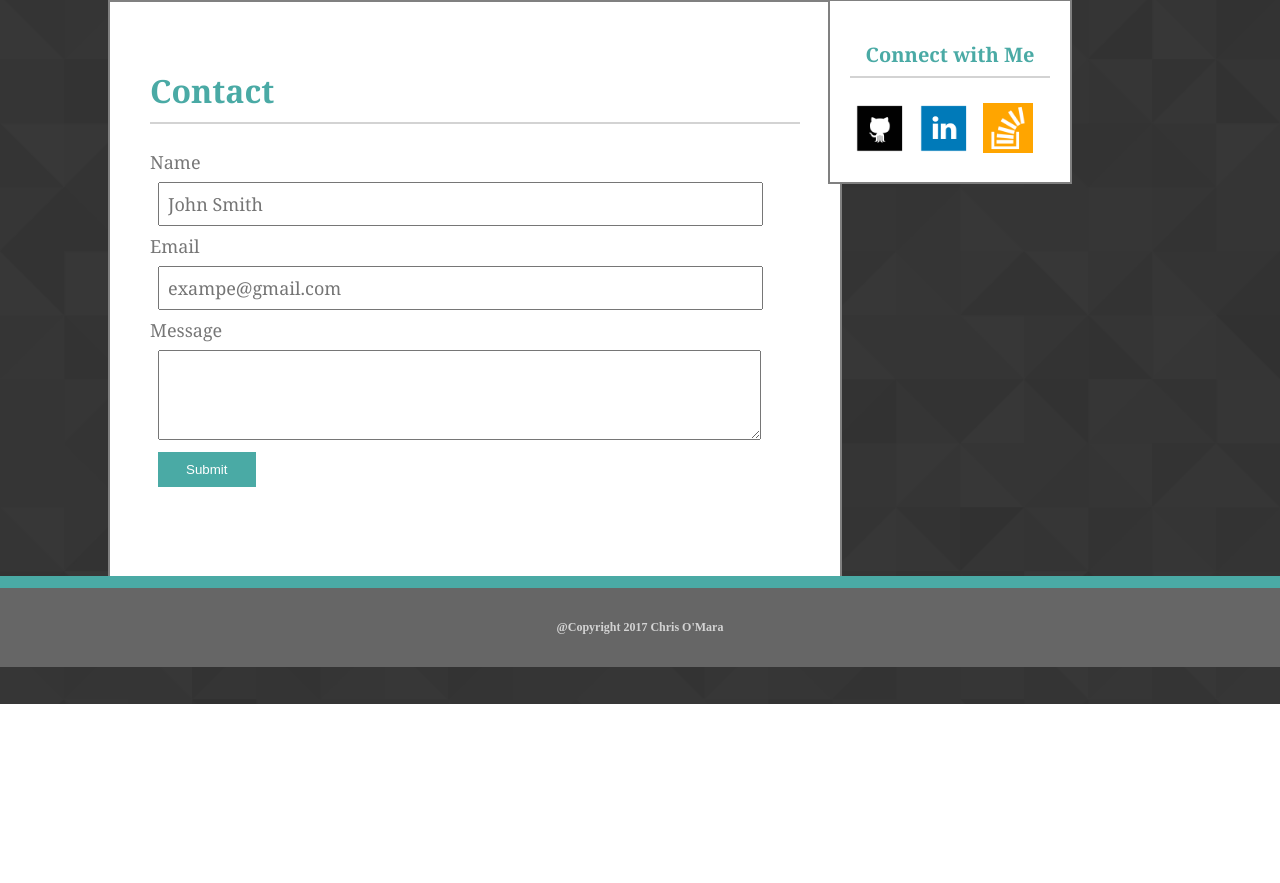
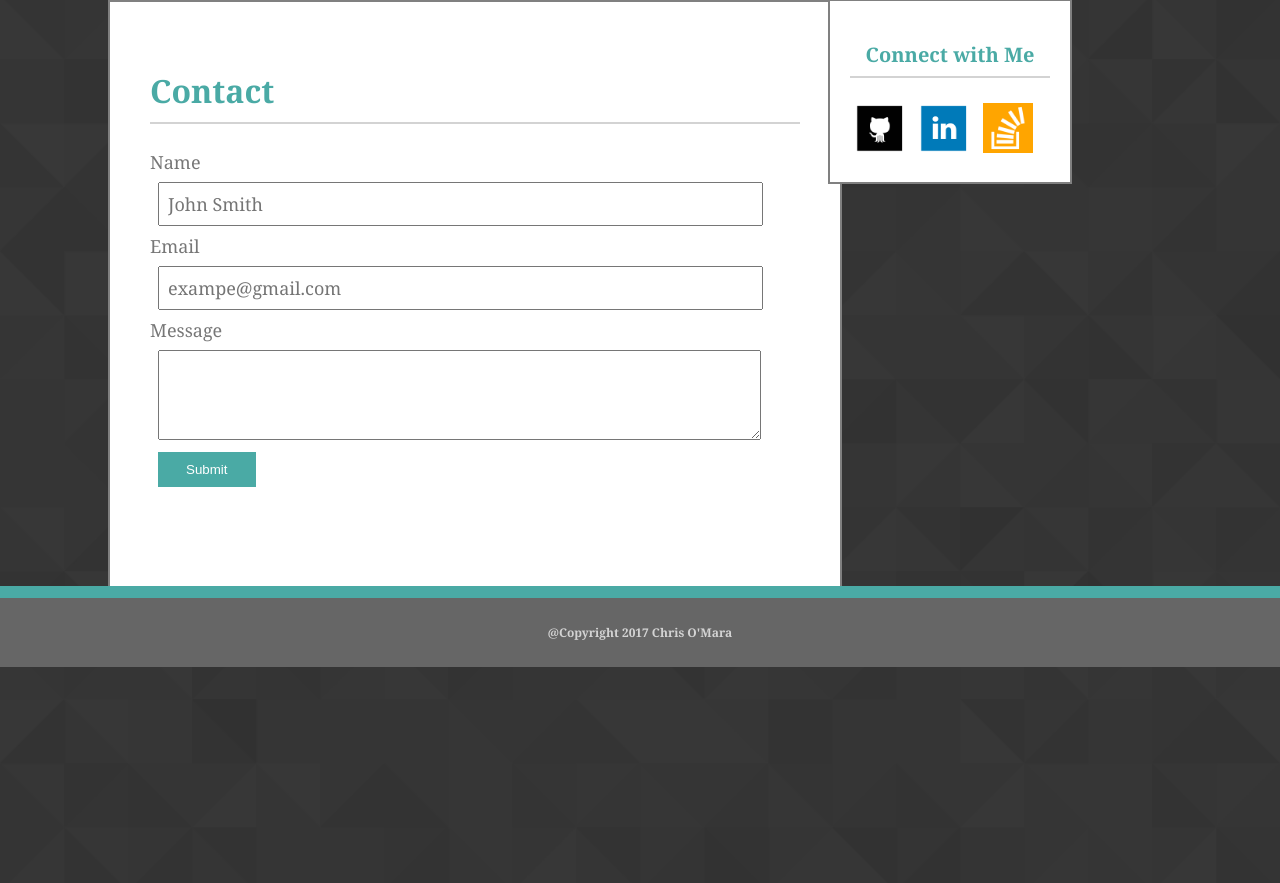
Before and after one commit to Comara17/Basic-Portfolio, a PHP site: page /contact.html in a window 1280 px wide. Shown: the part 133-1016 px from the top of the page. Before the commit the page ends 837 px from the top, so only its background shows below. Run offline with PHP 8.4, Linux system fonts and the light colour scheme.

Commit message:
5/2/2017 Pre-Class edit

```diff
--- a/assets/css/style.css
+++ b/assets/css/style.css
@@ -56,6 +56,7 @@ body {
 	background-repeat: no-repeat;
 	background-size: 100%;
 	z-index: -1;
+	height: 1000px;
 }
 
 /*Left content panel*/
@@ -72,7 +73,7 @@ body {
 }
 
 #profilepic {
-	width: 250px;
+	width: 275px;
 	height: 200px;
 	float: left;
 	margin-right: 20px;
@@ -272,11 +273,12 @@ footer {
 	position: fixed;
 	text-align: center;
 	font-size: 12px;
+	font-family: 'Georgia';
 	color: lightgrey;
 	bottom: 0;
 	right: 0;
 	left: 0;
-	padding: 1rem;
+	padding: 10px;
 	background-color: #666666;
 	border-top: 12px solid #4aaaa5;
 }
```
Also changed, not shown: index.html (+8 -2 lines).
